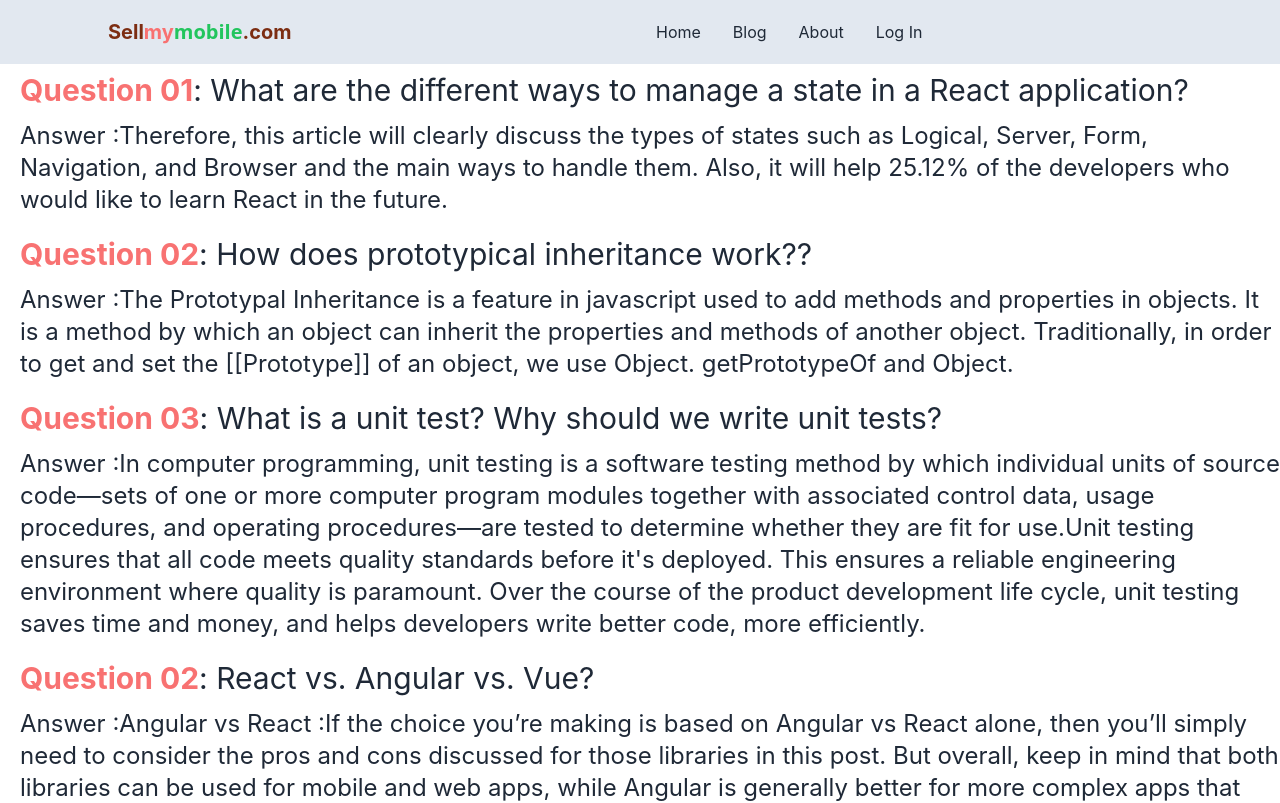
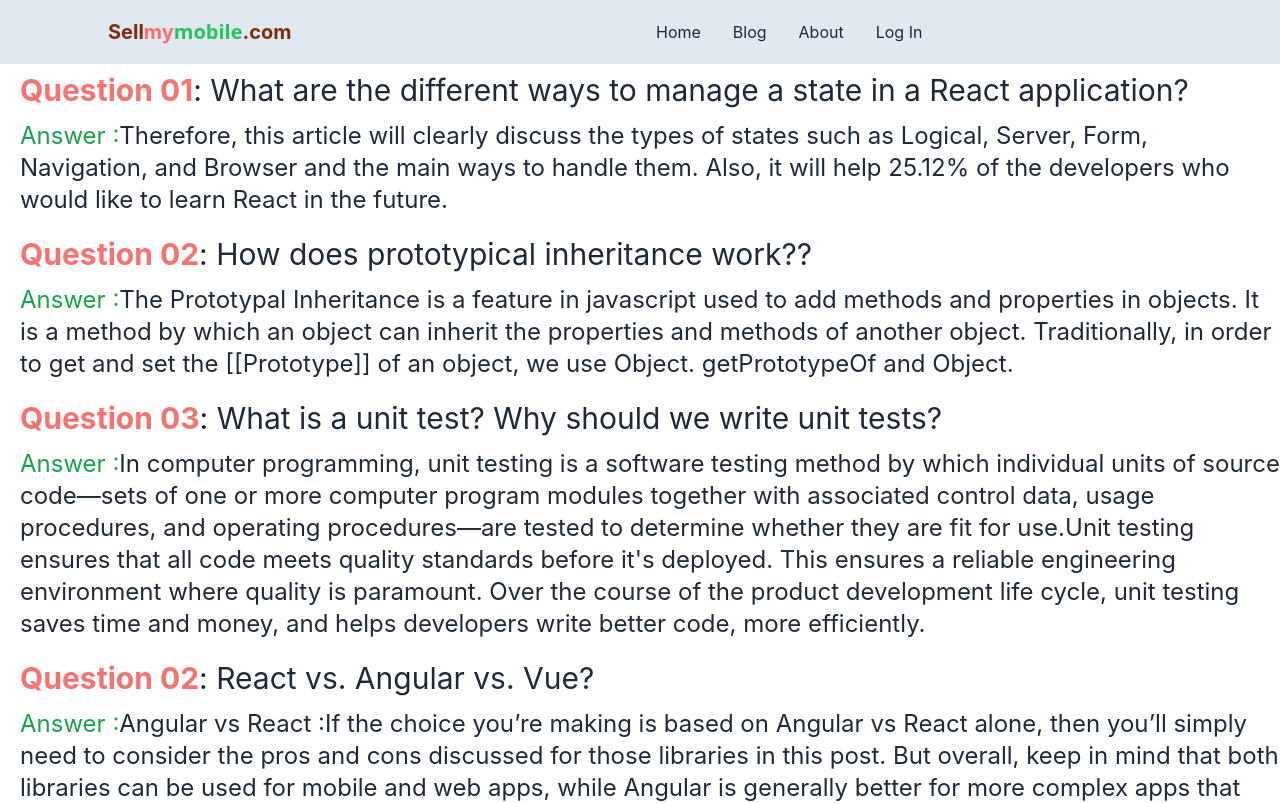
Before and after one commit to kayesh01/sellmymobile.com-client-side, a React (Create React App) app: page /blog in a window 1280 px wide. Shown: the top 803 px of the page. Built offline with nearby package versions, Linux system fonts and the light colour scheme; no server answers.

Commit message:
Blog section added

```diff
--- a/src/Pages/Blog/Blog.js
+++ b/src/Pages/Blog/Blog.js
@@ -4,13 +4,13 @@ const Blog = () => {
     return (
         <div>
             <h2 className="text-3xl ml-5"><span className='text-error font-bold'>Question 01</span>: What are the different ways to manage a state in a React application?</h2>
-            <p className='text-2xl mt-3 ml-5'><span>Answer :</span>Therefore, this article will clearly discuss the types of states such as Logical, Server, Form, Navigation, and Browser and the main ways to handle them. Also, it will help 25.12% of the developers who would like to learn React in the future.</p>
+            <p className='text-2xl mt-3 ml-5'><span className='text-green-600'>Answer :</span>Therefore, this article will clearly discuss the types of states such as Logical, Server, Form, Navigation, and Browser and the main ways to handle them. Also, it will help 25.12% of the developers who would like to learn React in the future.</p>
             <h2 className="text-3xl mt-5 ml-5"><span className='text-error font-bold'>Question 02</span>: How does prototypical inheritance work??</h2>
-            <p className='text-2xl mt-3 ml-5'><span>Answer :</span>The Prototypal Inheritance is a feature in javascript used to add methods and properties in objects. It is a method by which an object can inherit the properties and methods of another object. Traditionally, in order to get and set the [[Prototype]] of an object, we use Object. getPrototypeOf and Object.</p>
+            <p className='text-2xl mt-3 ml-5'><span className='text-green-600'>Answer :</span>The Prototypal Inheritance is a feature in javascript used to add methods and properties in objects. It is a method by which an object can inherit the properties and methods of another object. Traditionally, in order to get and set the [[Prototype]] of an object, we use Object. getPrototypeOf and Object.</p>
             <h2 className="text-3xl mt-5 ml-5"><span className='text-error font-bold'>Question 03</span>: What is a unit test? Why should we write unit tests?</h2>
-            <p className='text-2xl mt-3 ml-5'><span>Answer :</span>In computer programming, unit testing is a software testing method by which individual units of source code—sets of one or more computer program modules together with associated control data, usage procedures, and operating procedures—are tested to determine whether they are fit for use.Unit testing ensures that all code meets quality standards before it's deployed. This ensures a reliable engineering environment where quality is paramount. Over the course of the product development life cycle, unit testing saves time and money, and helps developers write better code, more efficiently.</p>
+            <p className='text-2xl mt-3 ml-5'><span className='text-green-600'>Answer :</span>In computer programming, unit testing is a software testing method by which individual units of source code—sets of one or more computer program modules together with associated control data, usage procedures, and operating procedures—are tested to determine whether they are fit for use.Unit testing ensures that all code meets quality standards before it's deployed. This ensures a reliable engineering environment where quality is paramount. Over the course of the product development life cycle, unit testing saves time and money, and helps developers write better code, more efficiently.</p>
             <h2 className="text-3xl mt-5 ml-5"><span className='text-error font-bold'>Question 02</span>: React vs. Angular vs. Vue?</h2>
-            <p className='text-2xl mt-3 ml-5 mb-5'><span>Answer :</span>Angular vs React :If the choice you’re making is based on Angular vs React alone, then you’ll simply need to consider the pros and cons discussed for those libraries in this post. But overall, keep in mind that both libraries can be used for mobile and web apps, while Angular is generally better for more complex apps that are enterprise-ready.
+            <p className='text-2xl mt-3 ml-5 mb-5'><span className='text-green-600'>Answer :</span>Angular vs React :If the choice you’re making is based on Angular vs React alone, then you’ll simply need to consider the pros and cons discussed for those libraries in this post. But overall, keep in mind that both libraries can be used for mobile and web apps, while Angular is generally better for more complex apps that are enterprise-ready.
 
                 React often requires extra modules and components, which keeps the core library small, but means there’s extra work involved when incorporating outside tools. Angular, on the other hand, is more of a full-fledged solution that doesn’t require extras like React often does, though it does have a steeper learning curve for its core compared to React.
 
```
